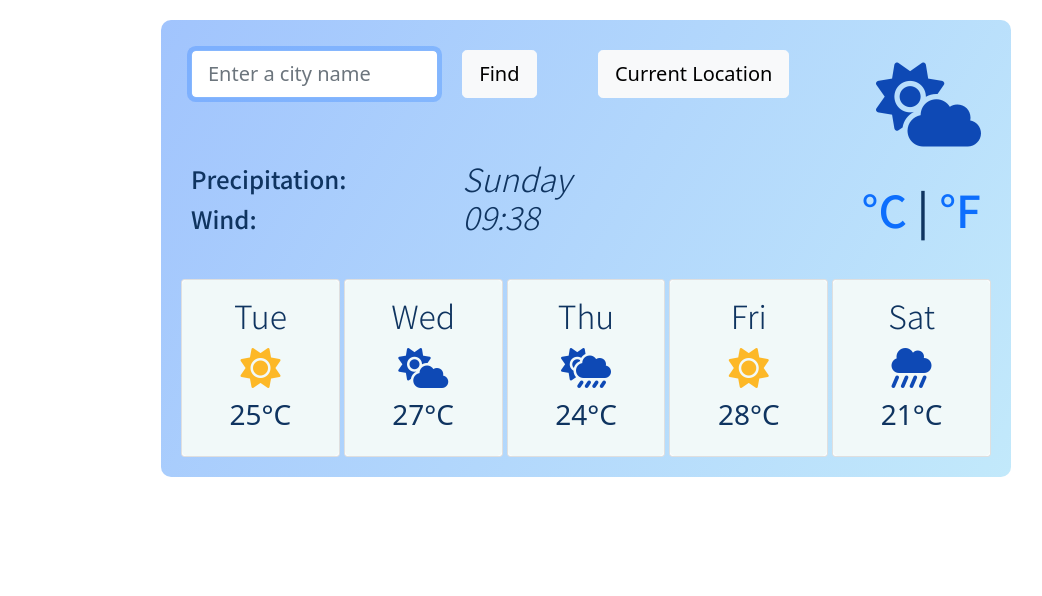
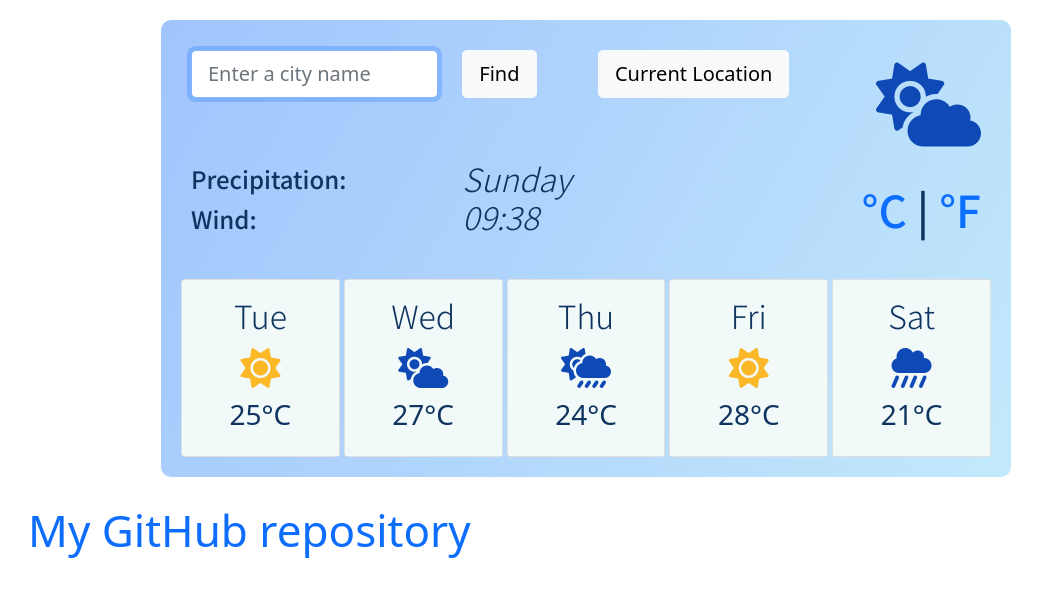
Before and after one commit to MarGolNZ/my-weather-app, a plain HTML site: page index.html in a window 1280 px wide. Shown: the whole page, without its empty margins (54-1096 px from the left). Drawn offline with nearby package versions, Linux system fonts and the light colour scheme.

Commit message:
Added GitHub Repository link

```diff
--- a/index.html
+++ b/index.html
@@ -121,6 +121,7 @@
                 </div>
             </div>
         </div>
+        <a href="https://github.com/MarGolNZ/my-weather-app">My GitHub repository</a>
     </div>
     <script src="src/index.js"></script>
 </body>
```
